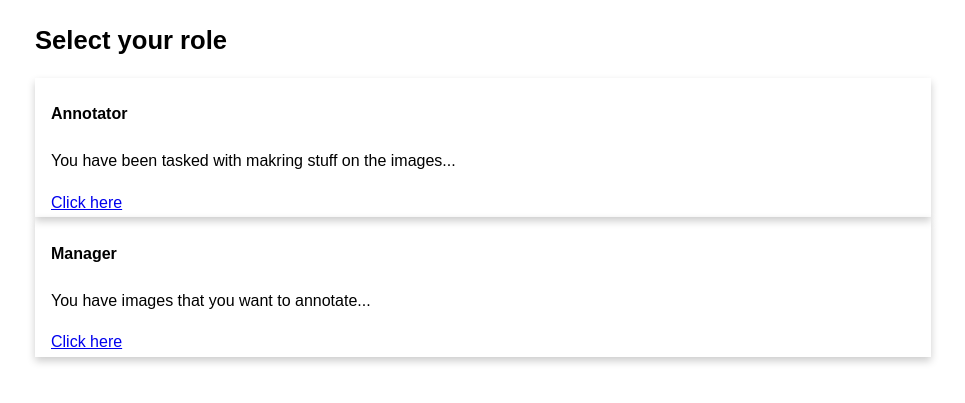
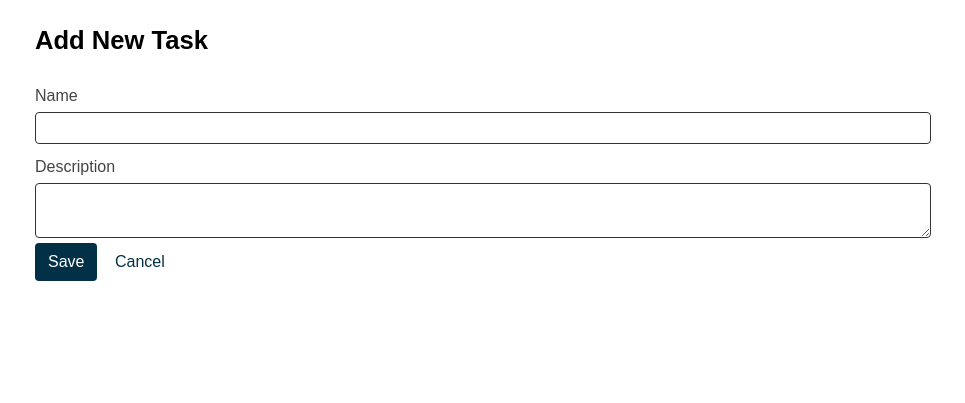
Before and after one commit to HCI-Annotators/HCI-Annotators.github.io, a Flask app: page /task-add/ in a window 1280 px wide. Shown: the part 50-453 px from the top of the page, without its empty margins (157-1122 px from the left). Run offline with Flask 2, Linux system fonts and the light colour scheme; some libraries are stand-ins or nearby versions.

Commit message:
Work on color scheme

```diff
--- a/static/css/style.css
+++ b/static/css/style.css
@@ -73,12 +73,12 @@ main {
 }
 
 .input-section textarea {
-    min-height: 250px;
+    min-height: 50px;
 }
 
 .btn-main {
-    background-color: #7952b3;
-    border-color: #7952b3;
+    background-color: #023047;
+    border-color: #023047;
     color: #fff;
 }
 .btn {
@@ -100,15 +100,23 @@ main {
     transition: color .15s ease-in-out,background-color .15s ease-in-out,border-color .15s ease-in-out,box-shadow .15s ease-in-out;
 }
 
+a.btn {
+    color: #023047;
+}
+
+.btn.btn-main {
+    color: #fff;
+}
+
 .btn:hover, .btn:active {
     background-color: #EEE;
-    border-color: #61428f;
+    border-color: #003049;
 }
 
 .btn-main:hover, .btn-main:active, nav a:hover {
     color: #fff;
     background-color: #fb8500;
-    border-color: #61428f;
+    border-color: #fb8500;
 }
 
 .hide {
--- a/templates/manager-view.html
+++ b/templates/manager-view.html
@@ -15,12 +15,10 @@
             </section>
             <h1>My current tasks</h1>
             <!-- posts get populated here -->
-            <div id="posts"></div>
+            <div id="tasks"></div>
         </main>
 
-
-
         <!--  JavaScript files right before the closing body tag -->
-        <script type="text/javascript" src="/static/js/get-posts.js"></script>
+        <script type="text/javascript" src="/static/js/get-tasks.js"></script>
     </body>
 </html>
--- a/templates/task-add.html
+++ b/templates/task-add.html
@@ -9,24 +9,19 @@
             <a class="nav-link" href="/"><i class="fas fa-home"></i> Home</a>
         </nav>
         <main>
-            <h1>Select your role</h1>
-
-            <div class="card">
-              <div class="container">
-                <h4><b>Annotator</b></h4>
-                <p>You have been tasked with makring stuff on the images...</p>
-                <a href="/annotator-login/">Click here</a>
-              </div>
-            </div>
-
-            <div class="card">
-              <div class="container">
-                <h4><b>Manager</b></h4>
-                <p>You have images that you want to annotate...</p>
-                <a href="/manager-view/">Click here</a>
-              </div>
-            </div>
-
+            <h1>Add New Task</h1>
+            <form id="post-form">
+                <div class="input-section">
+                    <label for="title">Name</label>
+                    <input type="text" name="name" id="name">
+                </div>
+                <div class="input-section">
+                    <label for="content">Description</label>
+                    <textarea name="description" id="description"></textarea>
+                </div>
+                <button class="btn btn-main" id="save" type="submit">Save</button>
+                <a class="btn" href="/manager-view/">Cancel</a>
+            </form>
         </main>
     </body>
 </html>
```
Also changed, not shown: static/js/create-task.js (added, +20 -0 lines), static/js/get-tasks.js (added, +26 -0 lines).
